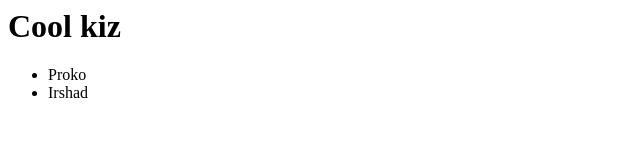
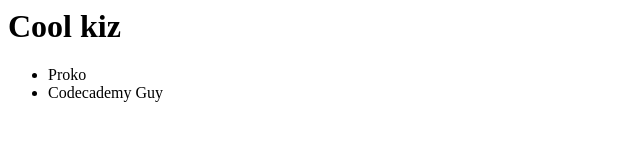
Before and after one commit to etecson/first-repo, a plain HTML site: page index.html in a window 1280 px wide. Shown: the full height of the page, 0-640 px from the left. Drawn offline with Linux system fonts and the light colour scheme.

Commit message:
made some commitments hahaha

```diff
--- a/index.html
+++ b/index.html
@@ -7,7 +7,7 @@
 		<h1>Cool kiz</h1>
 		<ul>
 			<li>Proko</li>
-			<li>Irshad</li>
+			<li>Codecademy Guy</li>
 		</ul>
 	</body>
 </html>
```
